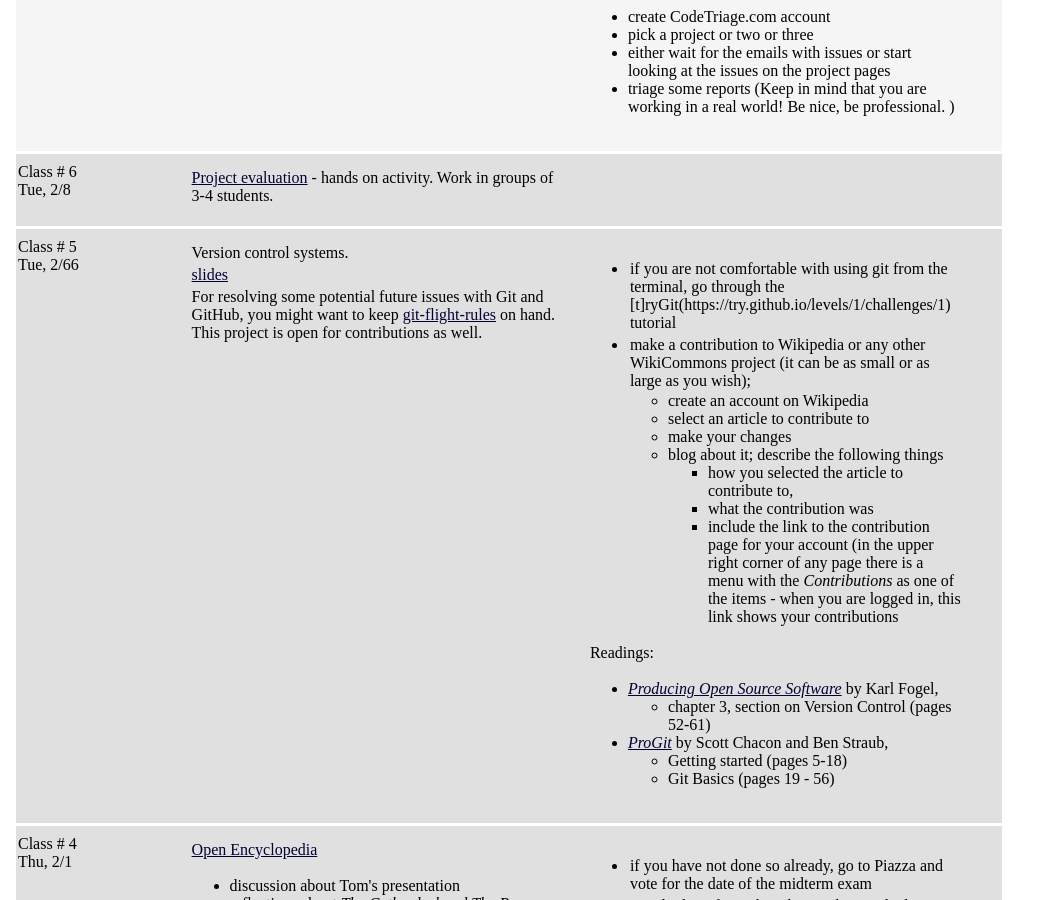
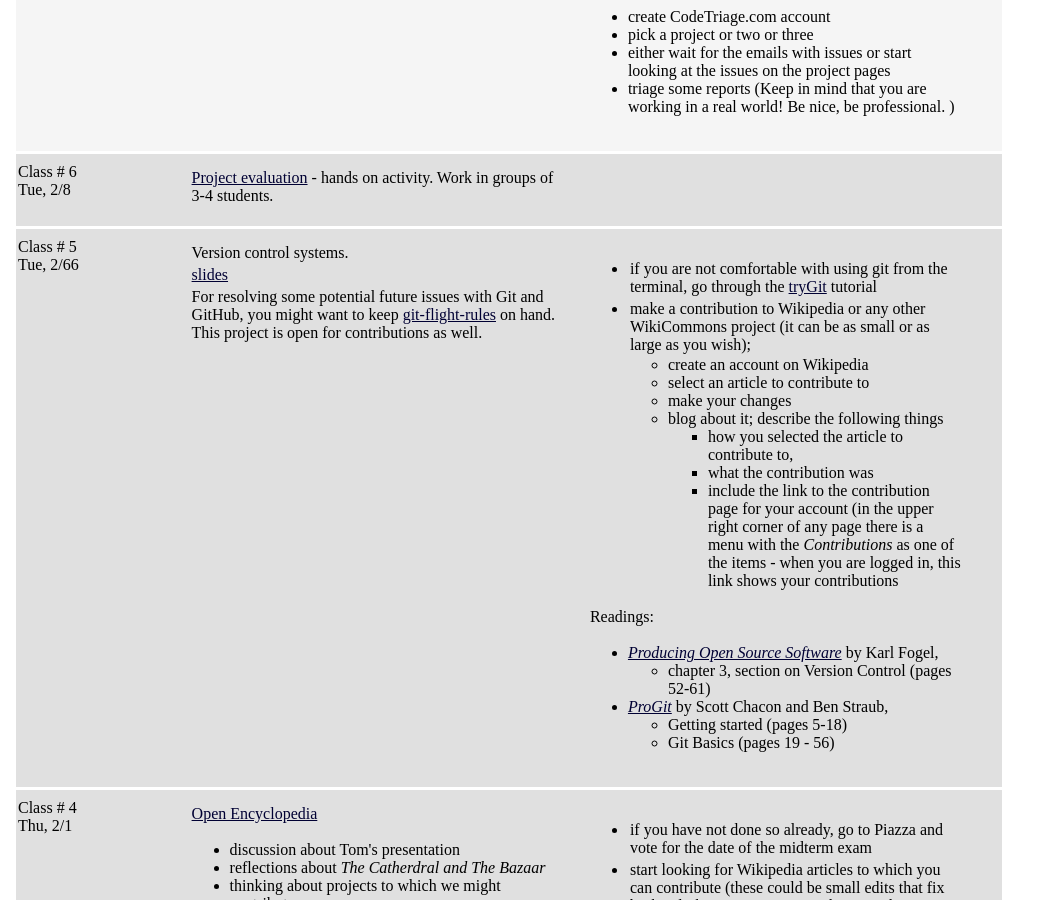
Before and after one commit to joannakl/cs480_s18, a Jekyll site: the page built from daily.html, in a window 1280 px wide and 900 px high, scrolled down 445 px. Shown: the whole window, without its empty margins (0-1049 px from the left). Built offline with Jekyll 4.4.1, drawn with Linux system fonts in a browser that asks for light colours; comment, search, counter and statistics services are not loaded.

Commit message:
Fixed misformatted tryGit link.

```diff
--- a/_includes/daily/05.markdown
+++ b/_includes/daily/05.markdown
@@ -28,7 +28,7 @@ This project is open for contributions as well.
 <p markdown="block">
 
 
-- if you are not comfortable with using git from the terminal, go through the [t]ryGit(https://try.github.io/levels/1/challenges/1) tutorial
+- if you are not comfortable with using git from the terminal, go through the [tryGit](https://try.github.io/levels/1/challenges/1) tutorial
 
 
 - make a contribution to Wikipedia or any other WikiCommons project
```
